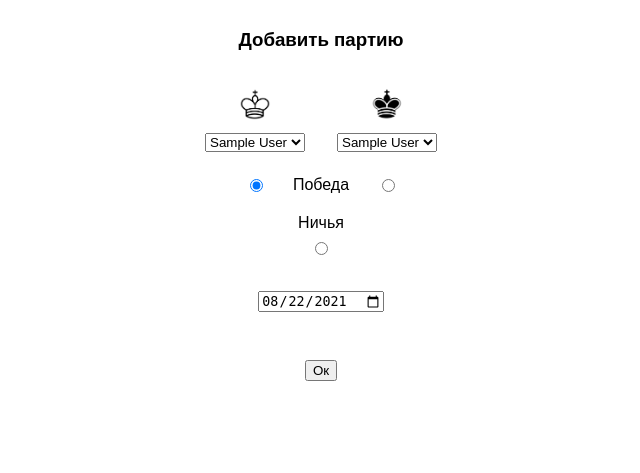
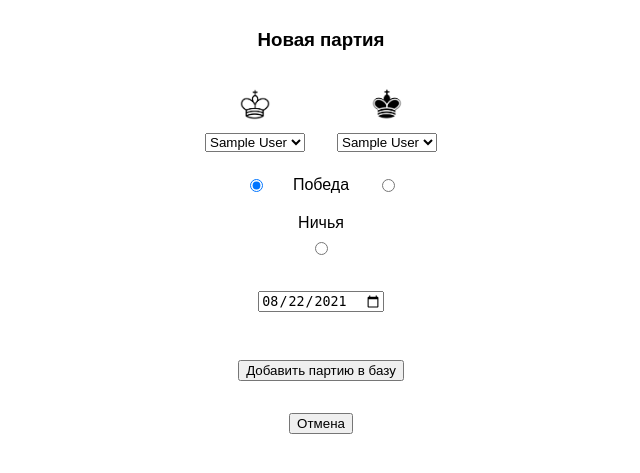
Before and after one commit to ViktorBachmanov/ChessClub, a Laravel app: page /new in a window 1280 px wide. Shown: the top 473 px of the page, without its empty margins (319-959 px from the left). Run offline with Laravel 8, Linux system fonts and the light colour scheme; a user stored in the database is signed in; tables that the repository leaves empty hold one stand-in row (values such as "Sample post").

Commit message:
Add cancel button

```diff
--- a/resources/views/new_game.blade.php
+++ b/resources/views/new_game.blade.php
@@ -81,7 +81,7 @@
 	<form id='content' method='post' action='/store'>
 		@csrf
 
-        <h3>Добавить партию</h3>
+        <h3>Новая партия</h3>
 
 		<div class='players'>
 			<div class='player'>
@@ -124,7 +124,8 @@
 
 		<input type='date' name='date' value='{{ date("Y-m-d"); }}'>
 
-		<button>Ок</button>
+		<button type='submit'>Добавить партию в базу</button>
+		<button type='button' onclick='location.href="/";'>Отмена</button>
 
 	</form>
 
```
